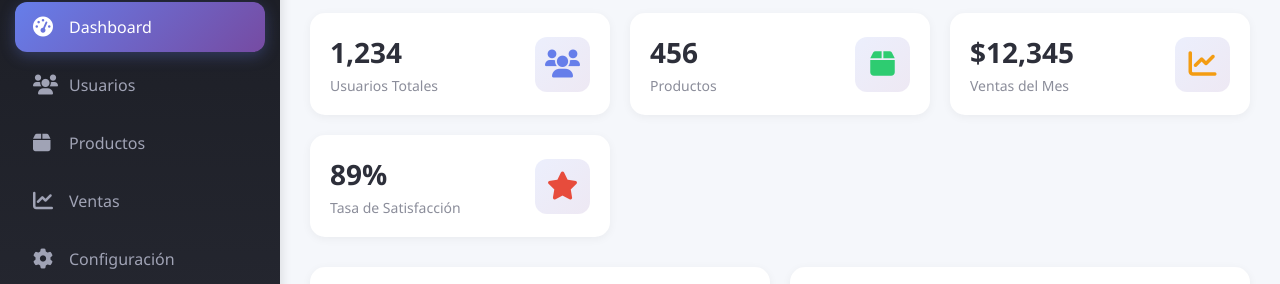
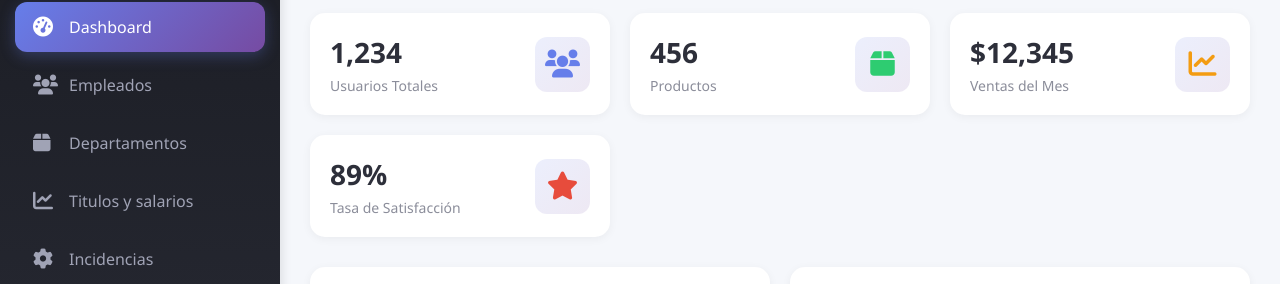
Before and after one commit to JonathanNao007/BackendIntermedioProyect, a plain HTML site: page Frontend/index.html in a window 1280 px wide. Shown: the part 124-408 px from the top of the page. Drawn offline with Linux system fonts and the light colour scheme.

Commit message:
JON --Check

```diff
--- a/Frontend/index.html
+++ b/Frontend/index.html
@@ -24,19 +24,19 @@
                 </div>
                 <div class="nav-item" data-page="usuarios">
                     <i class="fas fa-users"></i>
-                    <span>Usuarios</span>
+                    <span>Empleados</span>
                 </div>
                 <div class="nav-item" data-page="productos">
                     <i class="fas fa-box"></i>
-                    <span>Productos</span>
+                    <span>Departamentos</span>
                 </div>
                 <div class="nav-item" data-page="ventas">
                     <i class="fas fa-chart-line"></i>
-                    <span>Ventas</span>
+                    <span>Titulos y salarios </span>
                 </div>
                 <div class="nav-item" data-page="configuracion">
                     <i class="fas fa-cog"></i>
-                    <span>Configuración</span>
+                    <span>Incidencias</span>
                 </div>
             </div>
 
@@ -195,8 +195,8 @@
                 </div>
             </div>
 
-            <!-- Página Usuarios -->
-            <div id="usuarios" class="content-section">
+            <!-- Página empleados -->
+            <div id="empleados" class="content-section">
                 <div class="card">
                     <div class="card-header">
                         <h3>Lista de Usuarios</h3>
@@ -239,8 +239,8 @@
                 </div>
             </div>
 
-            <!-- Página Productos -->
-            <div id="productos" class="content-section">
+            <!-- Página departamentos -->
+            <div id="departamentos" class="content-section">
                 <div class="stats-grid">
                     <div class="stat-card">
                         <div class="stat-info">
@@ -296,8 +296,8 @@
                 </div>
             </div>
 
-            <!-- Página Ventas -->
-            <div id="ventas" class="content-section">
+            <!-- Página titulos y salarios -->
+            <div id="titulosysalarios" class="content-section">
                 <div class="stats-grid">
                     <div class="stat-card">
                         <div class="stat-info"><h3>$12,345</h3><p>Ventas Hoy</p></div>
@@ -318,8 +318,8 @@
                 </div>
             </div>
 
-            <!-- Página Configuración -->
-            <div id="configuracion" class="content-section">
+            <!-- Página Incidencias -->
+            <div id="incidencias" class="content-section">
                 <div class="card">
                     <div class="card-header"><h3>Configuración del Sistema</h3></div>
                     <div style="padding: 15px;">
```
Also changed, not shown: Frontend/script.js (line endings or trailing spaces).
